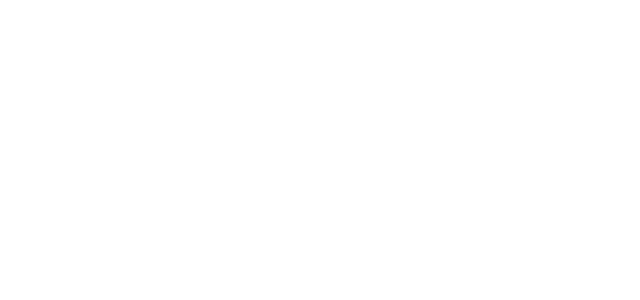
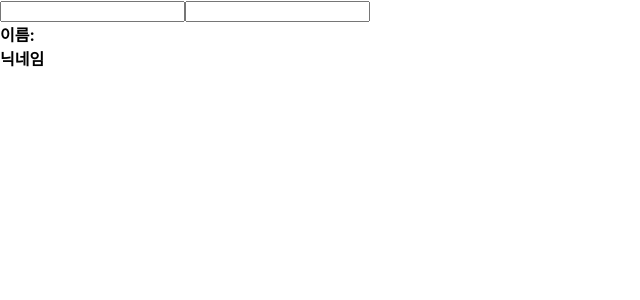
Before and after one commit to seilylook/React_hooks_tutorial, a React (Create React App) app: page / in a window 1280 px wide. Shown: the top 300 px of the page, without its empty margins (0-640 px from the left). Built offline with nearby package versions, Linux system fonts and the light colour scheme.

Commit message:
various-hooks-2

```diff
--- a/src/App.js
+++ b/src/App.js
@@ -1,8 +1,8 @@
 import React from "react";
-import Counter from "./Counter";
+import Info from "./Info";
 
 const App = () => {
-  return <Counter />;
+  return <Info />;
 };
 
 export default App;
--- a/src/Counter.js
+++ b/src/Counter.js
@@ -1,16 +1,28 @@
-import React, { useState } from "react";
+import React, { useState, useReducer } from "react";
+
+function reducer(state, action) {
+  switch (action.type) {
+    case "INCREMENT":
+      return { value: state.value + 1 };
+
+    case "DECREMENT":
+      return { value: state.value - 1 };
+
+    default:
+      return state;
+  }
+}
 
 const Counter = () => {
-  const [value, setValue] = useState(0);
+  const [state, dispatch] = useReducer(reducer, { value: 0 });
 
   return (
     <div>
       <p>
-        현재 카운터 값은 <b>{value}</b>
+        현재 카운터 값은 <b>{state.value}</b>
       </p>
-
-      <button onClick={() => setValue(value + 1)}>+1</button>
-      <button onClick={() => setValue(value - 1) - 1}></button>
+      <button onClick={() => dispatch({ type: "INCREMENT" })}>+1</button>
+      <button onClick={() => dispatch({ type: "DECREMENT" })}>-1</button>
     </div>
   );
 };
--- /dev/null
+++ b/src/Info.js
@@ -0,0 +1,41 @@
+import React, { useReducer } from "react";
+
+function reducer(state, action) {
+  return {
+    ...state,
+    [action.name]: action.value
+  };
+}
+
+const Info = () => {
+  const [state, dispatch] = useReducer(reducer, {
+    name: "",
+    nickname: ""
+  });
+
+  const { name, nickname } = state;
+  const onChange = e => {
+    dispatch(e.target);
+  };
+
+  return (
+    <div>
+      <div>
+        <input name="name" value={name} onChange={onChange} />
+        <input name="nickname" value={nickname} onChange={onChange} />
+      </div>
+      <div>
+        <div>
+          <b>이름:</b>
+          {name}
+        </div>
+        <div>
+          <b>닉네임</b>
+          {nickname}
+        </div>
+      </div>
+    </div>
+  );
+};
+
+export default Info;
```
